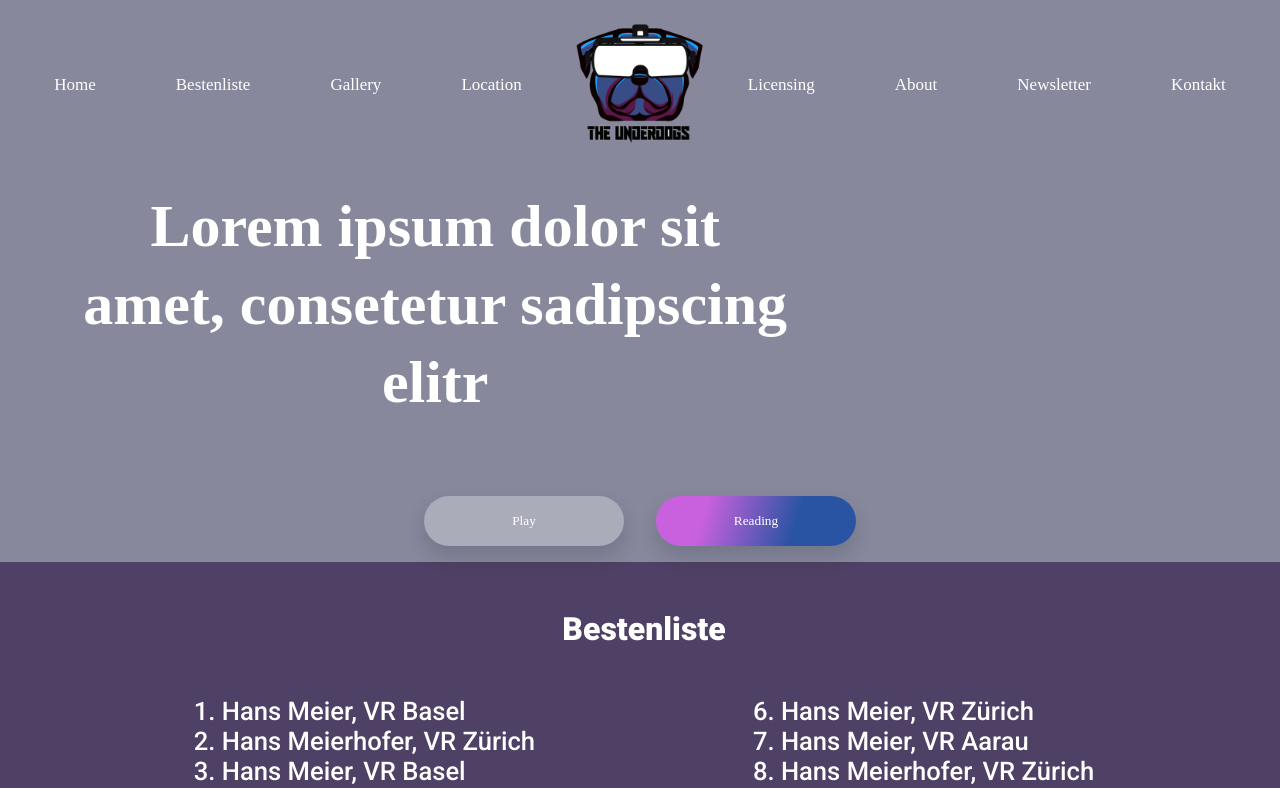
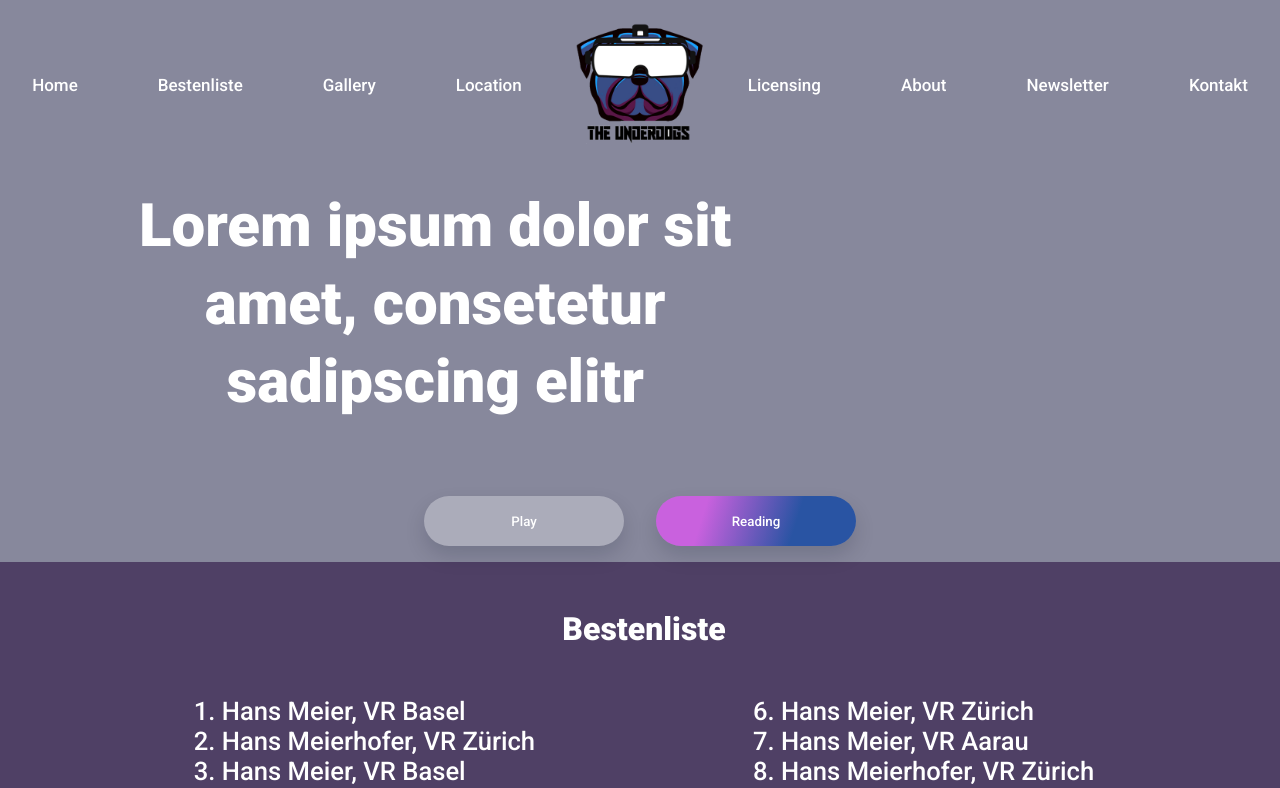
Before and after one commit to ustettler/underdogs, a React (Create React App) app: page / in a window 1280 px wide. Shown: the top 788 px of the page. Built offline with nearby package versions, Linux system fonts and the light colour scheme.

Commit message:
feat: 🎸 add font

```diff
--- a/src/components/Footer/Footer.js
+++ b/src/components/Footer/Footer.js
@@ -47,7 +47,7 @@ export const Footer = () => {
 
   const Text = styled.div`
     width: 165px;
-    font-family: 'Poppins';
+    font-family: Roboto", sans-serif;
     font-style: normal;
     font-weight: 500;
     font-size: 15px;
--- a/src/components/Hero/Hero.js
+++ b/src/components/Hero/Hero.js
@@ -30,7 +30,7 @@ export const Hero = () => {
     width: 720px;
     height: 234px;
     padding-top: 4rem;
-    font-family: 'Poppins';
+    font-family: "Roboto", sans-serif;
     font-style: normal;
     font-weight: 700;
     font-size: 60px;
@@ -56,7 +56,7 @@ export const Hero = () => {
     box-shadow: 0px 10px 20px rgba(8, 12, 33, 0.15);
     border-radius: 30px;
     border-radius: 30px;
-    font-family: 'Poppins';
+    font-family: "Roboto", sans-serif;
     border:none;
     flex: none;
     order: 0;
--- a/src/components/Licensing/Licensing.js
+++ b/src/components/Licensing/Licensing.js
@@ -18,7 +18,7 @@ export const Licensing = () => {
   const Main = styled.div`
     width: 100vw;
     height: auto;
-    background: #4f4065;
+    background: #4F4065
     color: white;
     font-family: "Roboto", sans-serif;
     padding-left: 1rem;
@@ -26,16 +26,6 @@ export const Licensing = () => {
   `;
 
   // Font
-  const H3 = styled.h3`
-    padding-top: 2rem;
-    text-align: center;
-    color: white;
-    font-size: clamp(1.5rem, 2vw, 3rem);
-    font-weight: 500;
-    padding: 3rem 1.5rem 0 0;
-    text-align: left;
-    font-family: "Roboto", sans-serif;
-  `;
 
   const P = styled.p`
     padding-top: 2rem;
--- a/src/components/Navbar/Navbar.js
+++ b/src/components/Navbar/Navbar.js
@@ -13,7 +13,7 @@ export const Navbar = () => {
     cursor: pointer;
     text-align: center;
     text-decoration: none;
-    font-family: 'Poppins';
+    font-family: "Roboto", sans-serif;
     font-style: normal;
     font-weight: 500;
     font-size: 17px;
```
